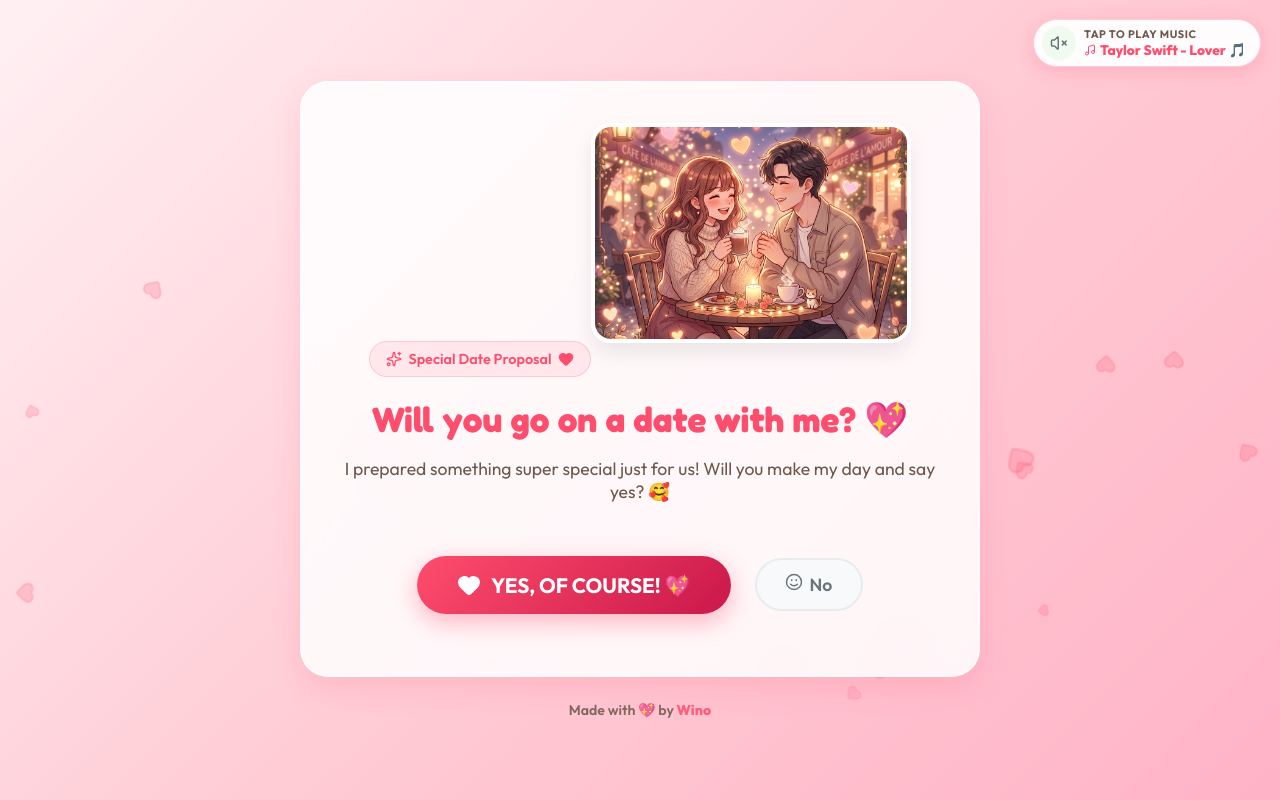
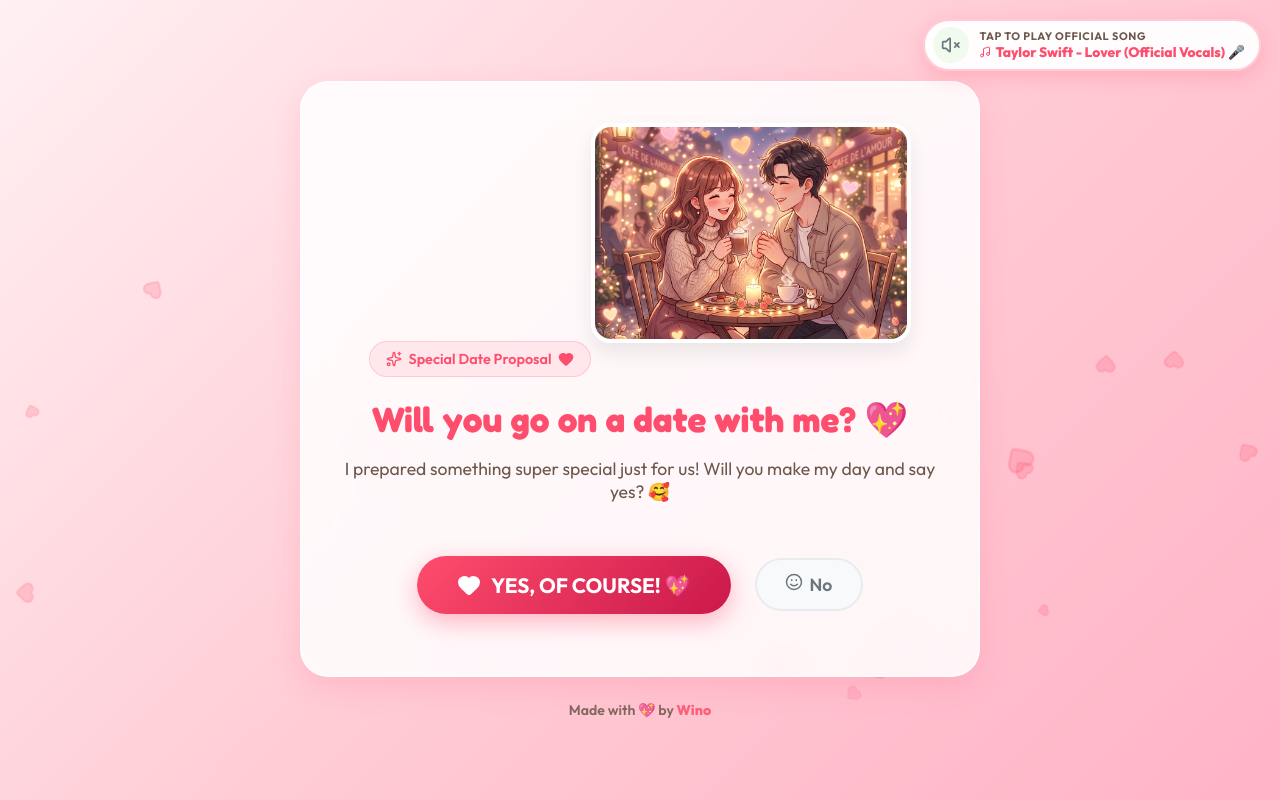
Before and after one commit to erwino24/SpecialDate, a React (Vite) app: page / in a window 1280 px wide. Built offline with nearby package versions, Linux system fonts and the light colour scheme.

Commit message:
Official Taylor Swift - Lover track with vocals tgVYh94QH8k

```diff
--- a/src/components/Background.tsx
+++ b/src/components/Background.tsx
@@ -1,17 +1,8 @@
 import React, { useEffect, useState } from 'react';
-import { Volume2, VolumeX, Heart, Music } from 'lucide-react';
+import { Heart } from 'lucide-react';
+import { YouTubePlayer } from './YouTubePlayer';
 
-interface BackgroundProps {
-  isPlaying: boolean;
-  onToggleAudio: () => void;
-  songTitle?: string;
-}
-
-export const Background: React.FC<BackgroundProps> = ({
-  isPlaying,
-  onToggleAudio,
-  songTitle = "Taylor Swift - Lover 🎵",
-}) => {
+export const Background: React.FC = () => {
   const [particles, setParticles] = useState<Array<{ id: number; left: number; size: number; duration: number; delay: number }>>([]);
 
   useEffect(() => {
@@ -45,55 +36,8 @@ export const Background: React.FC<BackgroundProps> = ({
         ))}
       </div>
 
-      {/* Floating Audio Player Control Pill */}
-      <div
-        className="music-player-pill"
-        onClick={onToggleAudio}
-        title={isPlaying ? "Pause Music" : "Play Taylor Swift - Lover"}
-        style={{
-          position: 'fixed',
-          top: '1.2rem',
-          right: '1.2rem',
-          zIndex: 100,
-          background: 'rgba(255, 255, 255, 0.94)',
-          backdropFilter: 'blur(14px)',
-          border: '1.5px solid #ffccd5',
-          borderRadius: '50px',
-          padding: '6px 14px 6px 8px',
-          display: 'flex',
-          alignItems: 'center',
-          gap: '8px',
-          boxShadow: '0 4px 18px rgba(255, 77, 109, 0.2)',
-          cursor: 'pointer',
-          transition: 'all 0.25s ease',
-        }}
-      >
-        <div
-          style={{
-            width: '34px',
-            height: '34px',
-            borderRadius: '50%',
-            background: isPlaying ? 'linear-gradient(135deg, #ff4d6d 0%, #c9184a 100%)' : '#f1faee',
-            color: isPlaying ? '#ffffff' : '#6c757d',
-            display: 'flex',
-            alignItems: 'center',
-            justifyContent: 'center',
-            transition: 'all 0.25s ease',
-          }}
-        >
-          {isPlaying ? <Volume2 size={18} /> : <VolumeX size={18} />}
-        </div>
-
-        <div style={{ textAlign: 'left', display: 'flex', flexDirection: 'column' }}>
-          <span style={{ fontSize: '0.68rem', textTransform: 'uppercase', letterSpacing: '0.6px', color: 'var(--text-muted)', fontWeight: 700 }}>
-            {isPlaying ? '♪ Playing Music' : 'Tap to Play Music'}
-          </span>
-          <span style={{ fontSize: '0.86rem', fontWeight: 800, color: 'var(--primary-rose)', display: 'flex', alignItems: 'center', gap: '4px' }}>
-            <Music size={12} />
-            {songTitle}
-          </span>
-        </div>
-      </div>
+      {/* Official YouTube Music Player for Taylor Swift - Lover (Vocals tgVYh94QH8k) */}
+      <YouTubePlayer videoId="tgVYh94QH8k" songTitle="Taylor Swift - Lover (Official Vocals) 🎤" />
     </>
   );
 };
--- /dev/null
+++ b/src/components/YouTubePlayer.tsx
@@ -0,0 +1,97 @@
+import React, { useState, useRef } from 'react';
+import { Volume2, VolumeX, Music } from 'lucide-react';
+
+interface YouTubePlayerProps {
+  videoId?: string;
+  songTitle?: string;
+}
+
+export const YouTubePlayer: React.FC<YouTubePlayerProps> = ({
+  videoId = 'tgVYh94QH8k',
+  songTitle = 'Taylor Swift - Lover (Official Vocals) 🎤',
+}) => {
+  const [isPlaying, setIsPlaying] = useState(false);
+  const iframeRef = useRef<HTMLIFrameElement | null>(null);
+
+  const togglePlay = (e: React.MouseEvent) => {
+    e.stopPropagation();
+    if (!iframeRef.current) return;
+
+    const command = isPlaying ? 'pauseVideo' : 'playVideo';
+    iframeRef.current.contentWindow?.postMessage(
+      JSON.stringify({ event: 'command', func: command, args: [] }),
+      '*'
+    );
+    setIsPlaying(!isPlaying);
+  };
+
+  return (
+    <>
+      {/* Background YouTube Audio Frame (Official Song with Taylor Swift Vocals) */}
+      <iframe
+        ref={iframeRef}
+        id="yt-music-player"
+        width="1"
+        height="1"
+        src={`https://www.youtube-nocookie.com/embed/${videoId}?enablejsapi=1&autoplay=0&loop=1&playlist=${videoId}`}
+        allow="autoplay; encrypted-media"
+        title="Taylor Swift - Lover Official Vocals"
+        style={{ position: 'fixed', top: '-9999px', left: '-9999px', opacity: 0, pointerEvents: 'none' }}
+      />
+
+      {/* Floating Audio Pill */}
+      <div
+        className="music-player-pill"
+        onClick={togglePlay}
+        title={isPlaying ? "Pause Music" : "Play Taylor Swift - Lover (Official Vocals)"}
+        style={{
+          position: 'fixed',
+          top: '1.2rem',
+          right: '1.2rem',
+          zIndex: 100,
+          background: 'rgba(255, 255, 255, 0.95)',
+          backdropFilter: 'blur(14px)',
+          border: '2px solid #ffccd5',
+          borderRadius: '50px',
+          padding: '6px 14px 6px 8px',
+          display: 'flex',
+          alignItems: 'center',
+          gap: '10px',
+          boxShadow: '0 6px 20px rgba(255, 77, 109, 0.22)',
+          cursor: 'pointer',
+          transition: 'all 0.25s ease',
+        }}
+      >
+        <button
+          onClick={togglePlay}
+          style={{
+            width: '36px',
+            height: '36px',
+            borderRadius: '50%',
+            border: 'none',
+            background: isPlaying ? 'linear-gradient(135deg, #ff4d6d 0%, #c9184a 100%)' : '#f1faee',
+            color: isPlaying ? '#ffffff' : '#6c757d',
+            display: 'flex',
+            alignItems: 'center',
+            justifyContent: 'center',
+            cursor: 'pointer',
+            boxShadow: isPlaying ? '0 4px 12px rgba(255, 77, 109, 0.4)' : 'none',
+            transition: 'all 0.25s ease',
+          }}
+        >
+          {isPlaying ? <Volume2 size={20} /> : <VolumeX size={20} />}
+        </button>
+
+        <div style={{ textAlign: 'left', display: 'flex', flexDirection: 'column' }}>
+          <span style={{ fontSize: '0.68rem', textTransform: 'uppercase', letterSpacing: '0.6px', color: 'var(--text-muted)', fontWeight: 700 }}>
+            {isPlaying ? '♪ Playing Official Vocals' : 'Tap to Play Official Song'}
+          </span>
+          <span style={{ fontSize: '0.86rem', fontWeight: 800, color: 'var(--primary-rose)', display: 'flex', alignItems: 'center', gap: '4px' }}>
+            <Music size={12} />
+            {songTitle}
+          </span>
+        </div>
+      </div>
+    </>
+  );
+};
```
